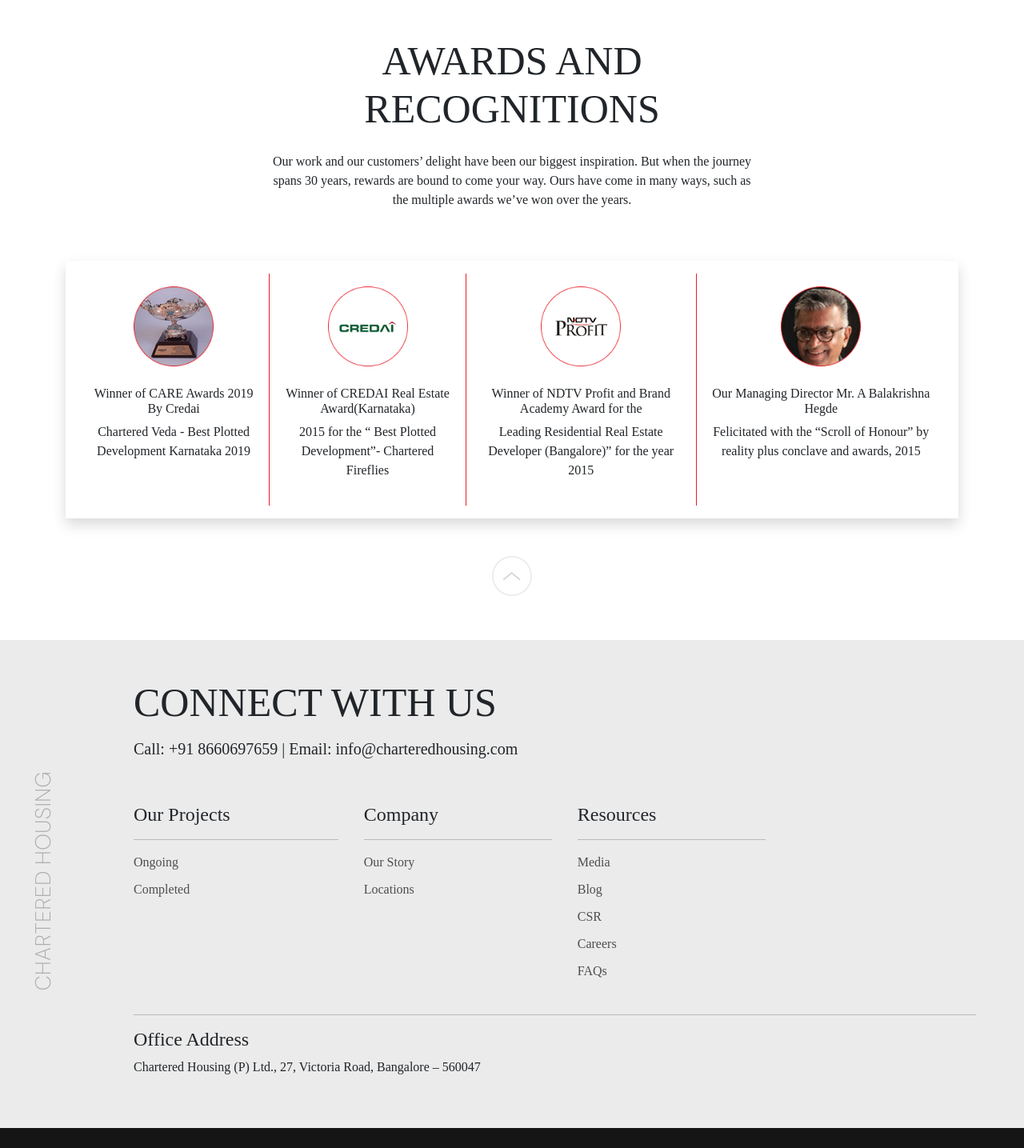
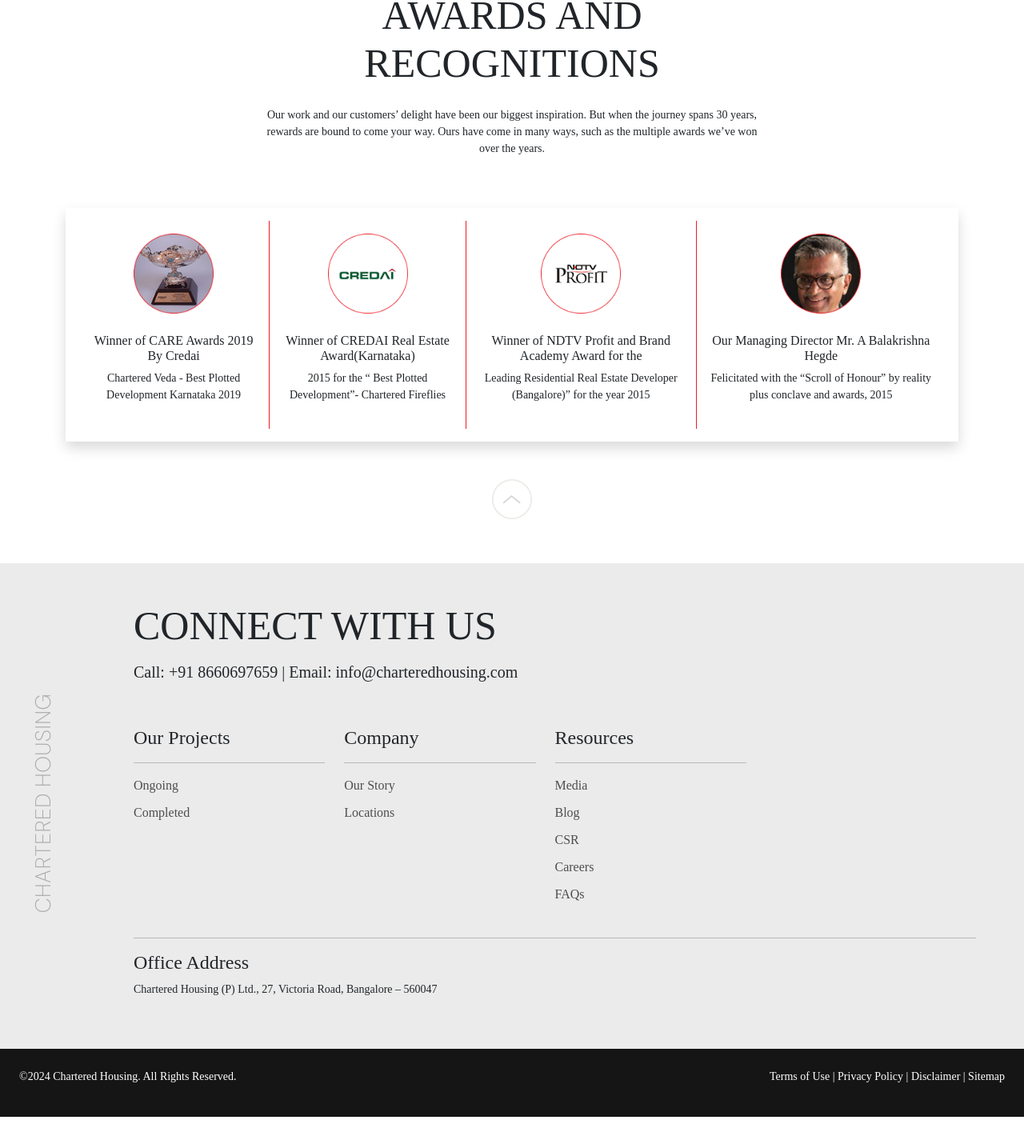
Before and after one commit to ivistaz-ecom/charteredhousing, a Next.js app: page /our-story in a window 1280 px wide. Shown: the part 2206-3641 px from the top of the page at 80% size. After the commit the page ends 3602 px from the top, so only its background shows below. Built offline with nearby package versions, Linux system fonts and the light colour scheme; a web font is replaced by a local one.

Commit message:
Footer Links Updated, few bugs fixed

```diff
--- a/app/our-story/page.jsx
+++ b/app/our-story/page.jsx
@@ -16,7 +16,7 @@ const page = () => {
         <Row className="ps-5 pe-5">
           <Col xs={12} md={6}>
             <h1>
-              OUR <br /> STORY
+              OUR <br className="d-none d-md-block" /> STORY
             </h1>
             <div className="horizontal-line mb-4" />
           </Col>
@@ -38,7 +38,8 @@ const page = () => {
               better and delight more by offering Quality through Transparency.
             </p>
             <h1 className="mt-5">
-              CHARTERED HOUSING <br /> VISION AND MISSION
+              CHARTERED HOUSING <br className="d-none d-md-block" /> VISION AND
+              MISSION
             </h1>
             <div className="horizontal-line" />
             <p className="mt-5">
@@ -53,8 +54,8 @@ const page = () => {
       <Container>
         <Row>
           <Col>
-            <div className="d-flex">
-              <div className="vision-con me-2">
+            <div className="d-flex flex-column flex-lg-row">
+              <div className="vision-con me-lg-2">
                 <div className="p-4 mt-5 content-con">
                   <p className="fs-4">Vision</p>
                   <ul className="list-con">
@@ -66,7 +67,7 @@ const page = () => {
                   </ul>
                 </div>
               </div>
-              <div className="mission-con ms-2 pt-5">
+              <div className="mission-con ms-lg-2 pt-5">
                 <div className="p-4 mt-5 content-con">
                   <p className="fs-4">Mission</p>
                   <div className="d-flex gap-3">
@@ -106,7 +107,7 @@ const page = () => {
       </Container>
 
       <Container className="mt-5 w-50">
-        <Row className="">
+        <Row>
           <Col className="text-center">
             <h1>AWARDS AND RECOGNITIONS</h1>
             <p className="mt-4">
--- a/components/Blogs.jsx
+++ b/components/Blogs.jsx
@@ -17,8 +17,8 @@ const Blogs = ({ blogsItem }) => {
       <Row>
         <Col xs={12}>
           <div className="p-md-5 mx-md-5">
-            <h1 className="w-50">{title}</h1>
-            <div className="horizontal-line mb-4" />
+            <h1 className="col-md-6">{title}</h1>
+            <div className="horizontal-line mb-4 mb-md-0" />
           </div>
         </Col>
         <Col xs={12} md={7} className="ms-md-auto">
@@ -29,7 +29,7 @@ const Blogs = ({ blogsItem }) => {
           </div>
         </Col>
 
-        <Col xs={12} md={9} className="ms-md-auto">
+        <Col xs={12} md={8} className="ms-md-auto">
           <div className="mb-5">
             <img src={imageUrl} alt={name} className="w-100 mt-4" />
             <h4 className="fw-light mt-4">{name}</h4>
--- a/components/Footer.jsx
+++ b/components/Footer.jsx
@@ -1,3 +1,4 @@
+import Link from 'next/link'
 import { Container, Row, Col } from 'react-bootstrap'
 
 const Footer = () => {
@@ -8,34 +9,74 @@ const Footer = () => {
           <Row>
             <Col>
               <div className="pe-4 py-4 d-flex align-items-center">
-                <h2 className="vertical-text me-5">CHARTERED HOUSING</h2>
+                <h2 className="vertical-text me-5 d-none d-md-block">
+                  CHARTERED HOUSING
+                </h2>
                 <div className="footer-content-con ms-5 w-100">
                   <h1>CONNECT WITH US</h1>
                   <h5 className="fw-light mt-3">
-                    Call: +91 8660697659 <span>|</span> Email:
+                    Call: +91 8660697659{' '}
+                    <span className="d-none d-md-inline">|</span>{' '}
+                    <br className="d-md-none" /> Email:
                     info@charteredhousing.com
                   </h5>
-                  <div className="d-flex felx-wrap pt-5 w-75">
-                    <ul className="p-0 m-0 w-50">
+                  <div className="d-flex flex-column flex-md-row pt-5 w-75">
+                    <ul className="p-0 me-4 w-50">
                       <h4 className="fw-light">Our Projects</h4>
                       <hr />
-                      <li>Ongoing</li>
-                      <li>Completed</li>
+                      <li>
+                        <Link className="custom-link" href="/ongoing-project">
+                          Ongoing
+                        </Link>
+                      </li>
+                      <li>
+                        <Link className="custom-link" href="/completed-project">
+                          Completed
+                        </Link>
+                      </li>
                     </ul>
-                    <ul className="w-50">
+                    <ul className="p-0 me-4 w-50">
                       <h4 className="fw-light">Company</h4>
                       <hr />
-                      <li>Our Story</li>
-                      <li>Locations</li>
+                      <li>
+                        <Link className="custom-link" href="/our-story">
+                          Our Story
+                        </Link>
+                      </li>
+                      <li>
+                        <Link className="custom-link" href="/location">
+                          Locations
+                        </Link>
+                      </li>
                     </ul>
-                    <ul className="w-50">
+                    <ul className="p-0 me-4 w-50">
                       <h4 className="fw-light">Resources</h4>
                       <hr />
-                      <li>Media</li>
-                      <li>Blog</li>
-                      <li>CSR</li>
-                      <li>Careers</li>
-                      <li>FAQs</li>
+                      <li>
+                        <Link className="custom-link" href="/">
+                          Media
+                        </Link>
+                      </li>
+                      <li>
+                        <Link className="custom-link" href="/">
+                          Blog
+                        </Link>
+                      </li>
+                      <li>
+                        <Link className="custom-link" href="/csr">
+                          CSR
+                        </Link>
+                      </li>
+                      <li>
+                        <Link className="custom-link" href="/">
+                          Careers
+                        </Link>
+                      </li>
+                      <li>
+                        <Link className="custom-link" href="/">
+                          FAQs
+                        </Link>
+                      </li>
                     </ul>
                   </div>
                   <hr />
@@ -51,7 +92,7 @@ const Footer = () => {
         </Container>
       </div>
       <section>
-        <div className="footer-bg2 p-3 pt-4 d-flex justify-content-between">
+        <div className="footer-bg2 text-center p-4 d-flex flex-column flex-md-row justify-content-between">
           <div>
             <p>©2024 Chartered Housing. All Rights Reserved.</p>
           </div>
--- a/components/Projects.jsx
+++ b/components/Projects.jsx
@@ -1,6 +1,4 @@
 import { Col } from 'react-bootstrap'
-
-Col
 
 const Projects = ({ projectDetails }) => {
   const { year, title, address, borderStyle } = projectDetails
@@ -13,7 +11,7 @@ const Projects = ({ projectDetails }) => {
           <p className="project-add">{address}</p>
         </div>
       </li>
-      <div className="horizontal-line-red" />
+      <div className="horizontal-line-red w-100" />
     </Col>
   )
 }
--- a/styles/globals.css
+++ b/styles/globals.css
@@ -12,8 +12,27 @@ body {
   font-family: 'Trirong', serif, 'DM Sans', 'Roboto Condensed', 'Fjalla One',
     sans-serif !important;
   h1 {
-    font-size: 50px;
-    font-weight: 300;
+    font-size: 30px;
+    font-weight: 400;
+  }
+  p {
+    font-size: 14px;
+  }
+  @media screen and (min-width: 768px) {
+    h1 {
+      font-size: 40px;
+    }
+    p {
+      font-family: 15px;
+    }
+  }
+  @media screen and (min-width: 992px) {
+    h1 {
+      font-size: 50px;
+    }
+    p {
+      font-family: 16px;
+    }
   }
 }
 
@@ -52,9 +71,15 @@ body {
 .footer-bg1 {
   background: var(--grey-color-footer);
   li {
-    color: #171717;
     opacity: 0.74;
     margin-bottom: 10px;
+    .custom-link {
+      text-decoration: none;
+      color: #171717;
+    }
+    :hover {
+      color: var(--red-color);
+    }
   }
 }
 
@@ -222,7 +247,8 @@ body {
   display: flex;
   flex-direction: column;
   justify-content: flex-end;
-  width: 45%;
+  width: 100%;
+  margin-bottom: 15px;
   color: #fff;
   cursor: pointer;
   :hover {
@@ -237,11 +263,23 @@ body {
   display: flex;
   flex-direction: column;
   justify-content: flex-end;
-  width: 55%;
+  width: 100%;
+  margin-bottom: 15px;
   color: #fff;
   :hover {
     background-color: #fff;
     color: #000;
+  }
+}
+
+@media screen and (min-width: 992px) {
+  .vision-con {
+    width: 45%;
+    margin-bottom: 0;
+  }
+  .mission-con {
+    width: 55%;
+    margin-bottom: 0;
   }
 }
 
```
